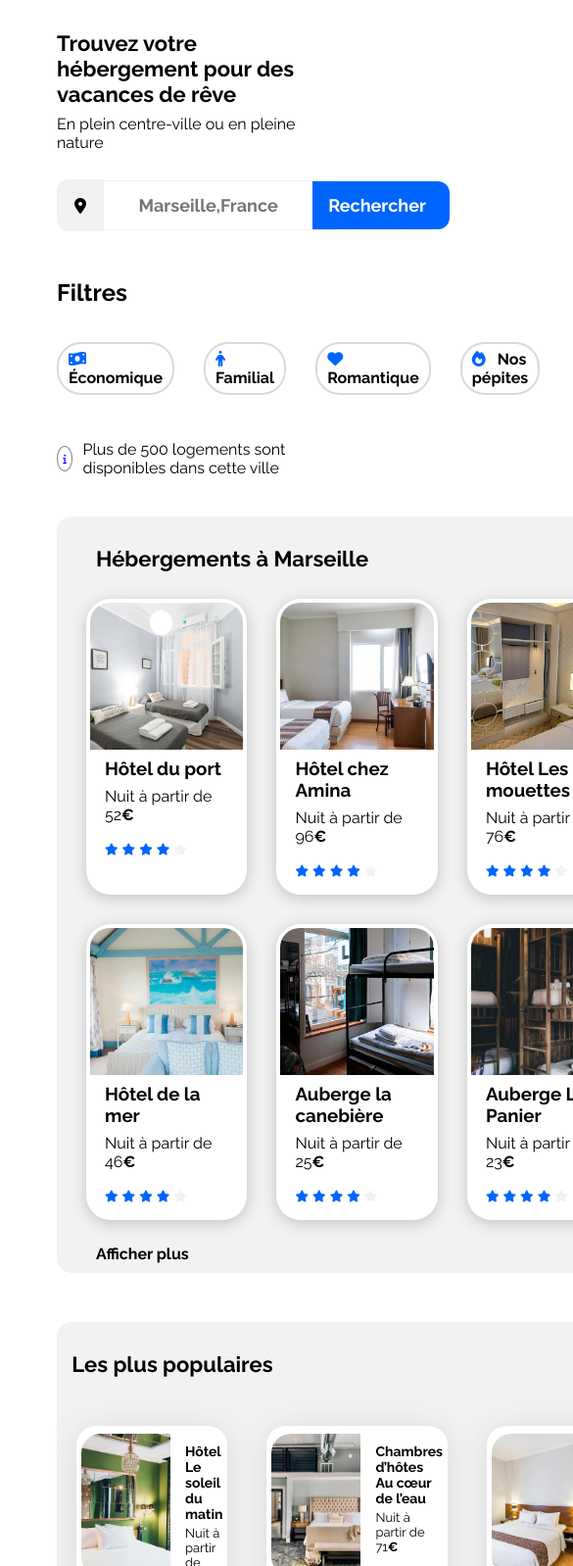
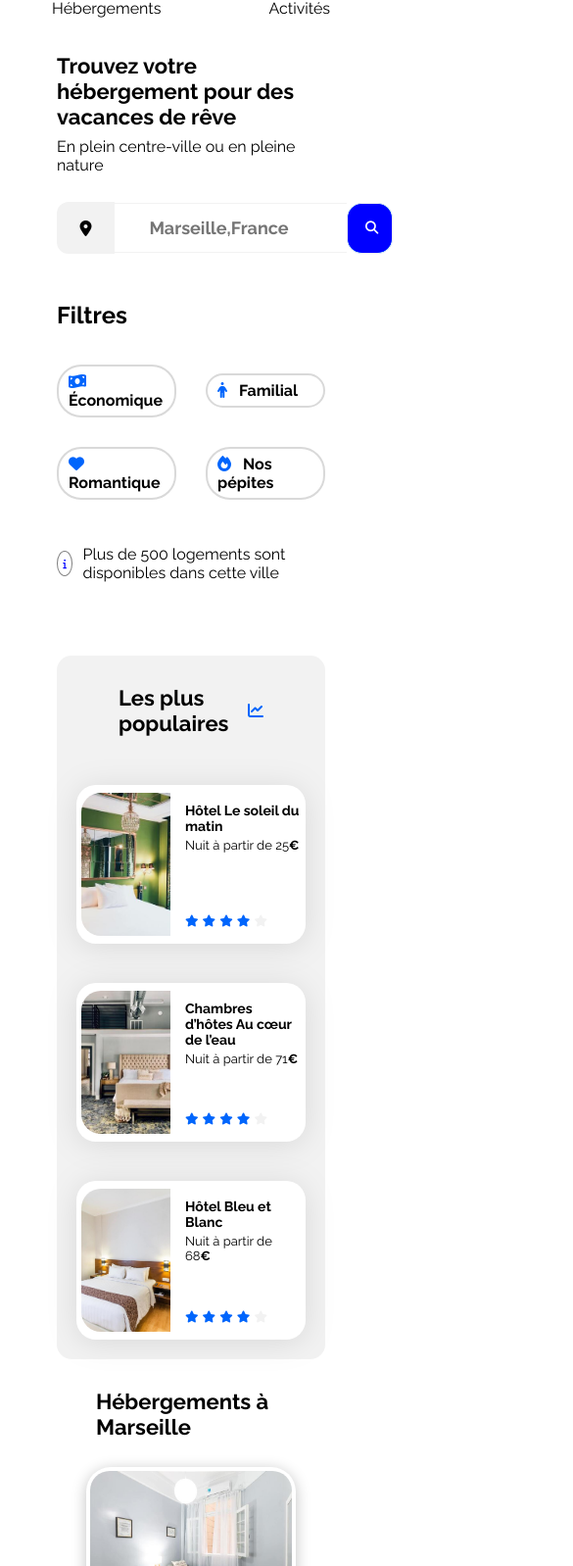
Before and after one commit to manon8313/p3-booki, a plain HTML site: page index.html in a window 390 px wide. Shown: the part 78-1676 px from the top of the page at 98% size, 585 px wide, since content can reach past the window. Drawn offline with Linux system fonts and the light colour scheme.

Commit message:
responsive tel

```diff
--- a/css/style.css
+++ b/css/style.css
@@ -63,7 +63,11 @@ input#bouton{
     padding-left: 16px;
 }
 
-#loupe{
+button#loupe{
+    display:none;
+}
+
+button#loupe .fa-magnifying-glass{
     display:none;
 }
 
@@ -524,22 +528,121 @@ footer ul li{
         font-size: 13px;
     }
 
-    #activites .image-marseille{
-
+    #activites .image-marseille .legende{
+        font-size: 16px;
     }
 
-    #activites .image-marseille .legende{
-    font-size: 16px;
-}
-
-#activites div.grid{
-
-}
+    #activites img{
+         height: 200px;
+    }
 
 }
 
 /* Small devices (phones, less than 768px) */
-@media (max-width: 767.98px) {
+@media screen and (max-width: 767.98px) {
     /* ... */
+    header{
+        flex-direction: column;
+        align-items: center;
+    }
+    header img{
+        width: 61px;
+        height: 19px;
+    }
+
+    nav{
+        display: flex;
+        flex-direction: column;
+        align-items: center;
+        gap: 15px;
+    }
+
+    nav ul{
+        gap: 110px;
+    }
+
+    nav a:hover{
+        color:#0065FC;
+        border-bottom: 3px solid #0065FC;
+    }
+
+
+
+
+    input#bouton{
+        display:none;
+    }
+
+
+    button#loupe .fa-magnifying-glass{
+        display: block;
+        width: 9px;
+        height: 14px;
+        padding: 18px;
+        background-color: blue;
+        color: white;
+        border-radius: 15px;
+    }
+
+    button#loupe{
+        display: flex;
+        align-items: center;
+        border: 1px solid #f2f2f2;
+        border-radius: 15px;
+        background: #0065FC;
+        padding: 0px;
+    }
+
+    #section1 .filter ul{
+        display: grid;
+        grid-template-columns: repeat(2, 2fr);
+    }
+
+    section#hebergement-marseille{
+        background: none;
+    }
+
+    div.grid1{
+        grid-template-columns: repeat(1,1fr);
+
+    }
+
+    #hebergement-marseille{
+        order:2;
+    }
+
+    #hebergement-cards1 article{
+
+    }
+
+
+    .populaires{
+        order:1;
+        margin-top: 35px;
+    }
+
+    .populaires-title{
+        width:54%;
+    }
+
+
+    .populaires-cards{
+        display:grid;
+    }
+
+
+
+
+    #activites div.grid{
+        grid-template-columns: repeat(1, 1fr);
+        gap: 15px;
+    }
+
+
+
+    footer{
+        grid-template-columns: repeat(1,1fr);
+        gap: 50px;
+    }
 
 }
```
